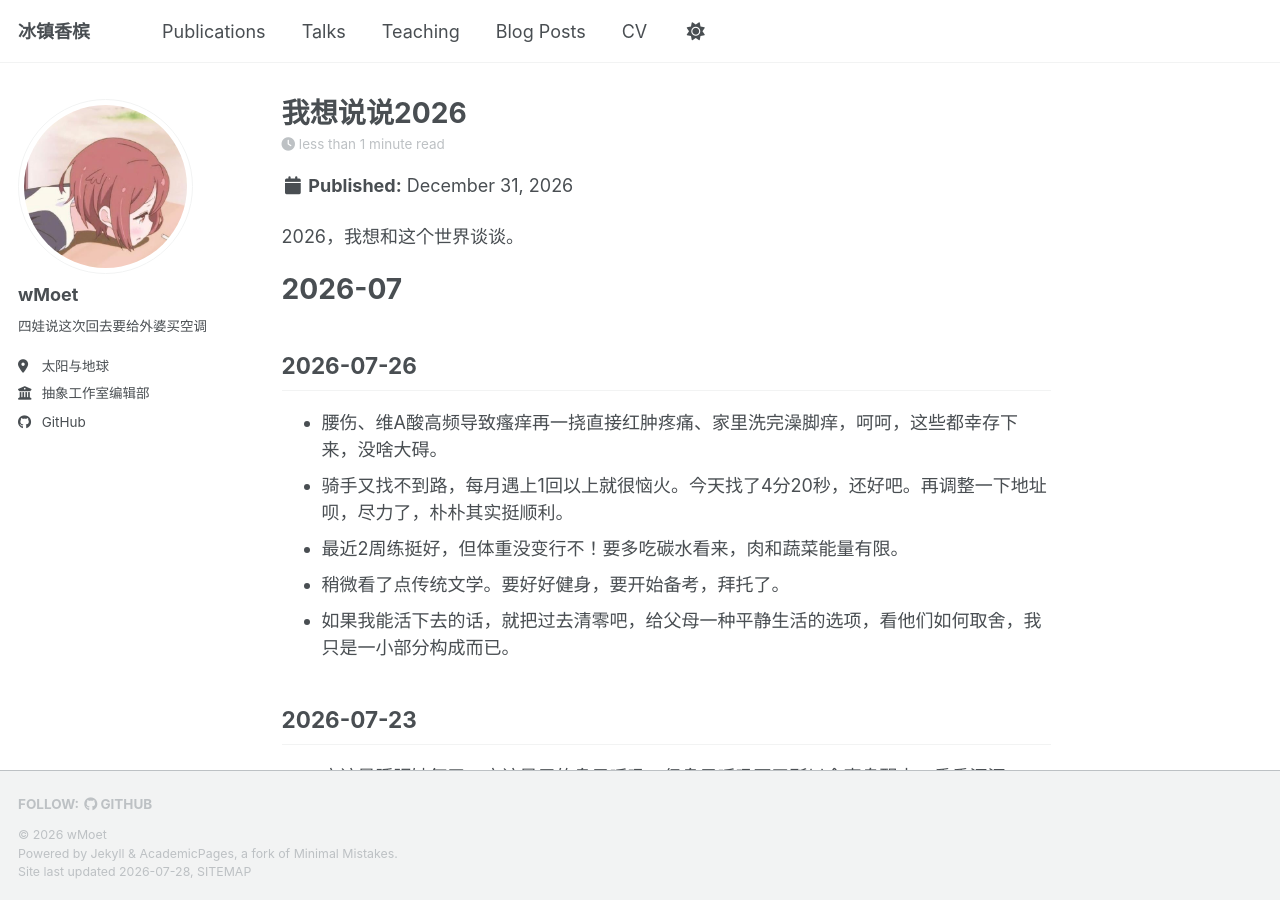
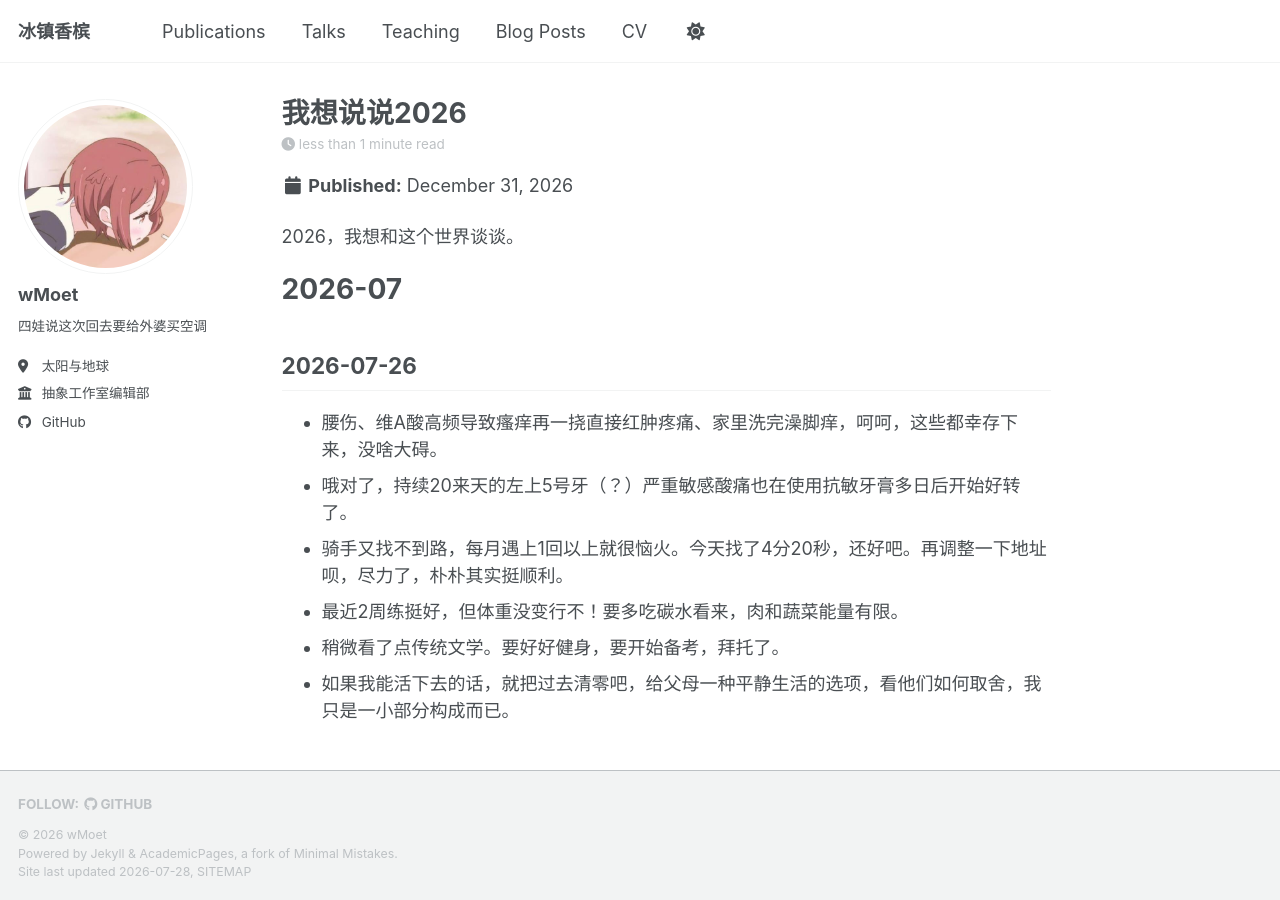
Before and after one commit to wMoet/wMoet.github.io, a Jekyll site: the page built from _posts/2026-12-31-我想说说2026.md, in a window 1280 px wide and 900 px high. Built offline with Jekyll 4.4.1, drawn with Linux system fonts in a browser that asks for light colours; a script bundle is joined from its source files by our own code; library files that are not in the unit come from our copies.

Commit message:
Update 2026-12-31-我想说说2026.md

```diff
--- a/_posts/2026-12-31-我想说说2026.md
+++ b/_posts/2026-12-31-我想说说2026.md
@@ -10,6 +10,7 @@ tags:
 # 2026-07
 ## 2026-07-26
 - 腰伤、维A酸高频导致瘙痒再一挠直接红肿疼痛、家里洗完澡脚痒，呵呵，这些都幸存下来，没啥大碍。
+- 哦对了，持续20来天的左上5号牙（？）严重敏感酸痛也在使用抗敏牙膏多日后开始好转了。
 - 骑手又找不到路，每月遇上1回以上就很恼火。今天找了4分20秒，还好吧。再调整一下地址呗，尽力了，朴朴其实挺顺利。
 - 最近2周练挺好，但体重没变行不！要多吃碳水看来，肉和蔬菜能量有限。
 - 稍微看了点传统文学。要好好健身，要开始备考，拜托了。
```
